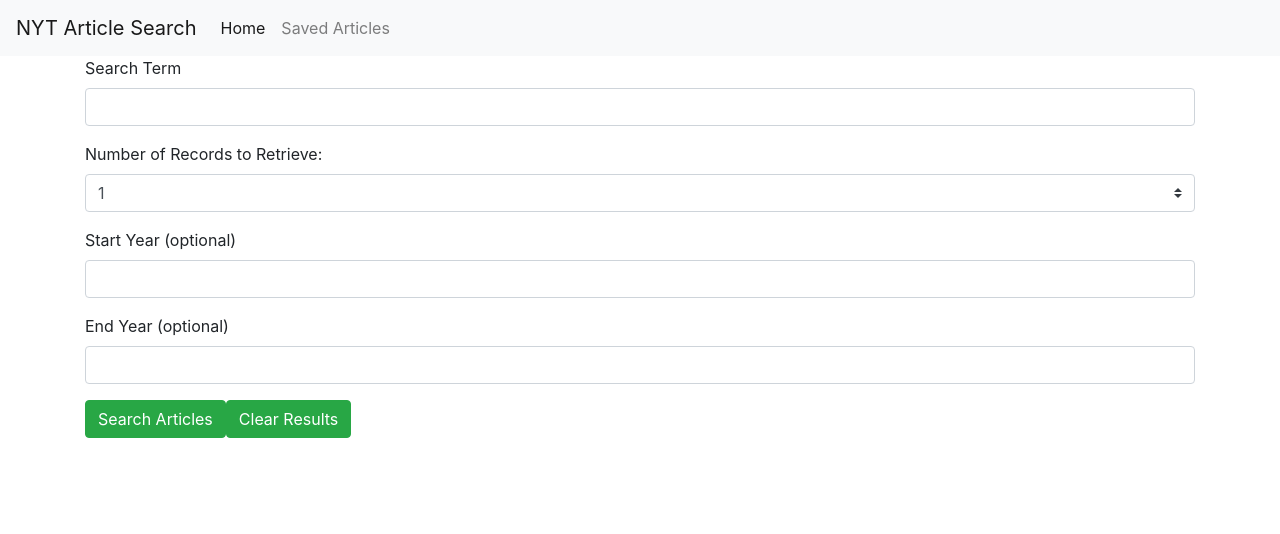
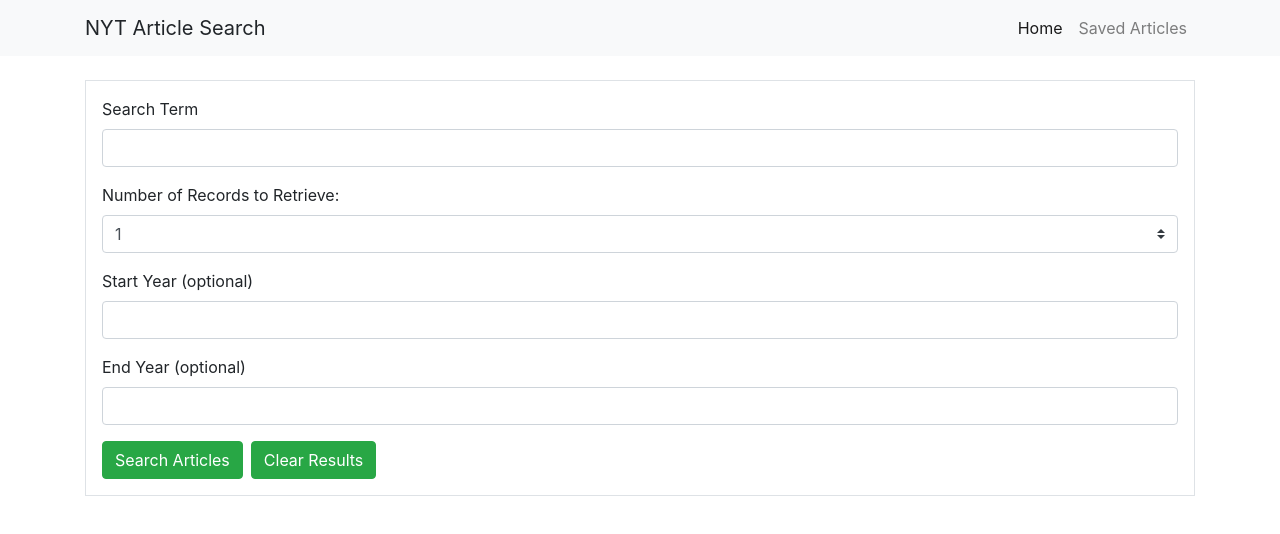
Before and after one commit to tsjohns9/nyt-react-search, a React (Create React App) app in the folder client/: page / in a window 1280 px wide. Shown: the top 534 px of the page. Built offline with nearby package versions, Linux system fonts and the light colour scheme.

Commit message:
form updates state

```diff
--- a/client/src/App.js
+++ b/client/src/App.js
@@ -7,7 +7,7 @@ const App = () => (
   <Router>
     <div>
       <Nav />
-      <Search />
+      <Route exact path="/" component={Search} />
     </div>
   </Router>
 );
--- a/client/src/components/Form/FormBtn.js
+++ b/client/src/components/Form/FormBtn.js
@@ -1,7 +1,7 @@
 import React from 'react';
 
 export const FormBtn = props => (
-  <button {...props} className="btn btn-success">
+  <button {...props} className="btn btn-success mr-2">
     {props.children}
   </button>
 );
--- a/client/src/components/Form/Input.js
+++ b/client/src/components/Form/Input.js
@@ -2,7 +2,13 @@ import React from 'react';
 
 export const Input = props => (
   <div className="form-group">
-    <label for={props.id}>{props.label}</label>
-    <input id={props.id} className="form-control" type={props.text} name={props.name} />
+    <label htmlFor={props.id}>{props.label}</label>
+    <input
+      id={props.id}
+      onChange={props.onChange}
+      className="form-control"
+      type={props.text}
+      name={props.name}
+    />
   </div>
 );
--- a/client/src/components/Form/SelectOption.js
+++ b/client/src/components/Form/SelectOption.js
@@ -2,8 +2,8 @@ import React from 'react';
 
 export const SelectOption = props => (
   <div className="form-group">
-    <label for="article-count">Number of Records to Retrieve:</label>
-    <select className="custom-select" id="article-count">
+    <label htmlFor={props.id}>Number of Records to Retrieve:</label>
+    <select name={props.id} className="custom-select" id={props.id} onChange={props.onChange}>
       <option value="1">1</option>
       <option value="5">5</option>
       <option value="10">10</option>
--- a/client/src/components/Nav.js
+++ b/client/src/components/Nav.js
@@ -2,10 +2,9 @@ import React from 'react';
 import { Link } from 'react-router-dom';
 
 const Nav = () => (
-  <nav className="navbar navbar-expand-lg navbar-light bg-light">
-    <a className="navbar-brand" href="#">
-      NYT Article Search
-    </a>
+  <nav className="navbar navbar-expand-lg navbar-light bg-light mb-4">
+    <div className="container">
+      <a className="navbar-brand">NYT Article Search</a>
       <button
         className="navbar-toggler"
         type="button"
@@ -18,7 +17,7 @@ const Nav = () => (
         <span className="navbar-toggler-icon" />
       </button>
       <div className="collapse navbar-collapse" id="navbarNav">
-      <ul className="navbar-nav">
+        <ul className="navbar-nav ml-auto">
           <li className="nav-item active">
             <Link to="/" className="nav-link">
               Home
@@ -31,6 +30,7 @@ const Nav = () => (
           </li>
         </ul>
       </div>
+    </div>
   </nav>
 );
 
--- a/client/src/components/Search.js
+++ b/client/src/components/Search.js
@@ -1,17 +1,61 @@
-import React from 'react';
+import React, { Component } from 'react';
 import { Input, FormBtn, SelectOption } from './Form';
+import API from '../utils/API';
 
-const Search = () => (
-  <div className="container">
-    <form>
-      <Input name="search" id="search" type="text" label="Search Term" />
-      <SelectOption />
-      <Input name="startyear" type="text" label="Start Year (optional)" />
-      <Input name="endyear" type="text" label="End Year (optional)" />
-      <FormBtn id="search-articles">Search Articles</FormBtn>
-      <FormBtn id="clear-articles">Clear Results</FormBtn>
-    </form>
-  </div>
-);
+class Search extends Component {
+  state = {
+    searchTerm: null,
+    searchQuantity: null,
+    startYear: null,
+    endYear: null
+  };
+
+  handleInputChange = event => {
+    const { name, value } = event.target;
+    this.setState({
+      [name]: value
+    });
+  };
+
+  searchArticles = e => {
+    e.preventDefault();
+  };
+
+  render() {
+    console.log(this.state);
+    return (
+      <div className="container">
+        <form className="border p-3">
+          <Input
+            name="searchTerm"
+            onChange={this.handleInputChange}
+            id="searchTerm"
+            type="text"
+            label="Search Term"
+          />
+          <SelectOption onChange={this.handleInputChange} id="searchQuantity" />
+          <Input
+            name="startYear"
+            onChange={this.handleInputChange}
+            id="startYear"
+            type="text"
+            label="Start Year (optional)"
+          />
+          <Input
+            name="endYear"
+            onChange={this.handleInputChange}
+            id="endYear"
+            type="text"
+            label="End Year (optional)"
+          />
+          <FormBtn id="search-articles" onClick={this.searchArticles}>
+            Search Articles
+          </FormBtn>
+          <FormBtn id="clear-articles">Clear Results</FormBtn>
+        </form>
+      </div>
+    );
+  }
+}
 
 export default Search;
```
Lines whose indentation alone changed are shown as unchanged.
